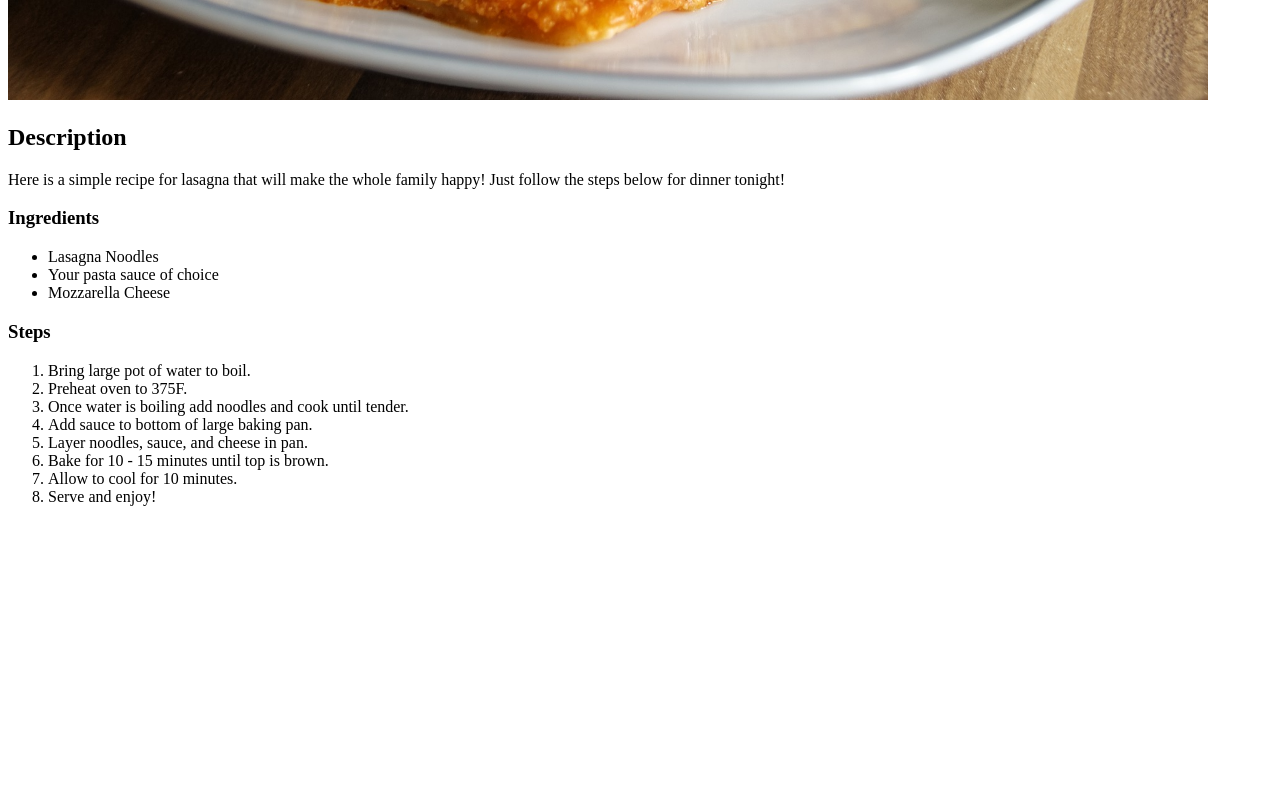
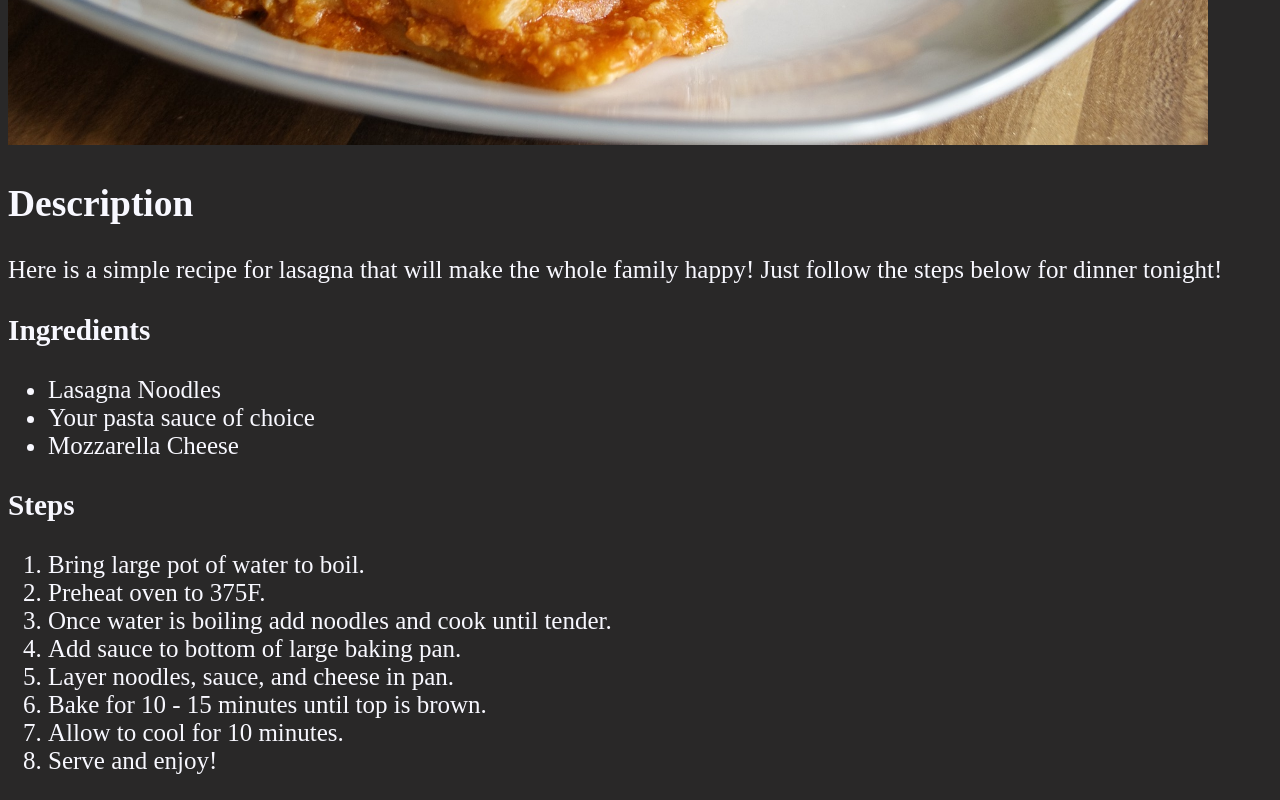
Before and after one commit to kcwoods89/odin-recipes, a plain HTML site: page recipes/lasagna.html in a window 1280 px wide. Shown: the part 780-1580 px from the top of the page. Before the commit the page ends 1302 px from the top, so only its background shows below. Drawn offline with Linux system fonts and the light colour scheme.

Commit message:
recipes/biscuits.html

```diff
--- a/recipes/lasagna.html
+++ b/recipes/lasagna.html
@@ -3,6 +3,7 @@
     <head>
         <title>Lasagna</title>
         <meta charset="UTF-8">
+        <link rel="stylesheet" href="../style.css">
     </head>
 
     <body>
--- /dev/null
+++ b/style.css
@@ -0,0 +1,5 @@
+body {
+    background-color:rgb(41, 40, 40);
+    color:ghostwhite;
+    font-size:25px
+}
```
Also changed, not shown: recipes/sugarcookies.html (added).
